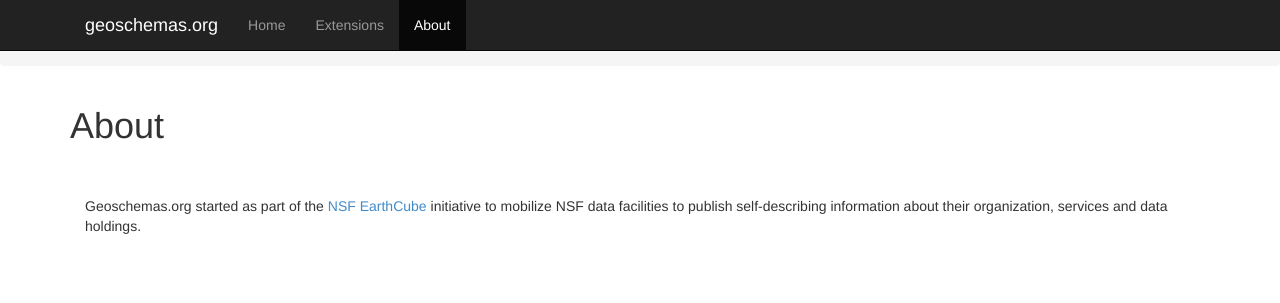
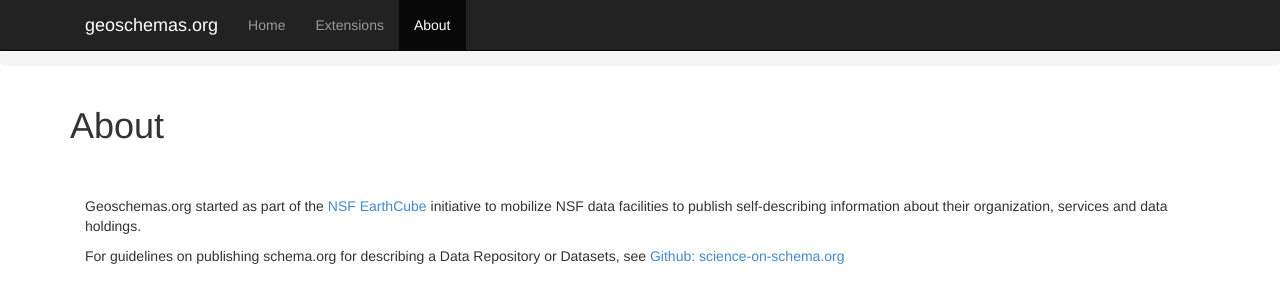
Before and after one commit to geoschemas-org/geoschemas-org.github.io, a Jekyll site: the page built from about.md, in a window 1280 px wide. Shown: the top 303 px of the page. Built offline with Jekyll 4.4.1, drawn with Linux system fonts in a browser that asks for light colours; our own code applies the rules of GitHub Pages for plain Markdown files.

Commit message:
Add statement about science-on-schema.org

```diff
--- a/about.md
+++ b/about.md
@@ -4,3 +4,5 @@ nav-section: About
 ---
 
 Geoschemas.org started as part of the [NSF EarthCube](https://earthcube.org) initiative to mobilize NSF data facilities to publish self-describing information about their organization, services and data holdings.
+
+For guidelines on publishing schema.org for describing a Data Repository or Datasets, see [Github: science-on-schema.org](https://github.com/ESIPFed/science-on-schema.org)
```
